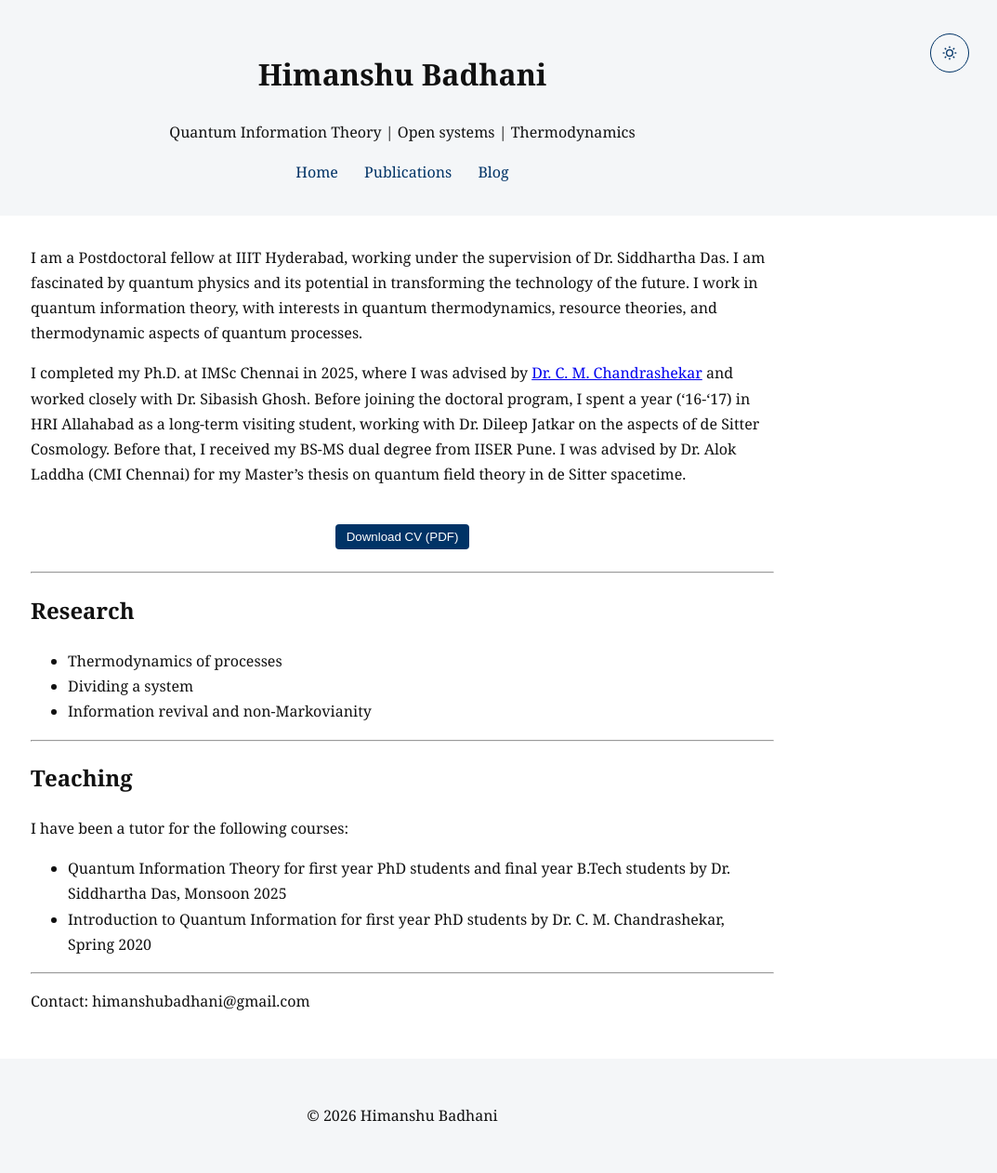
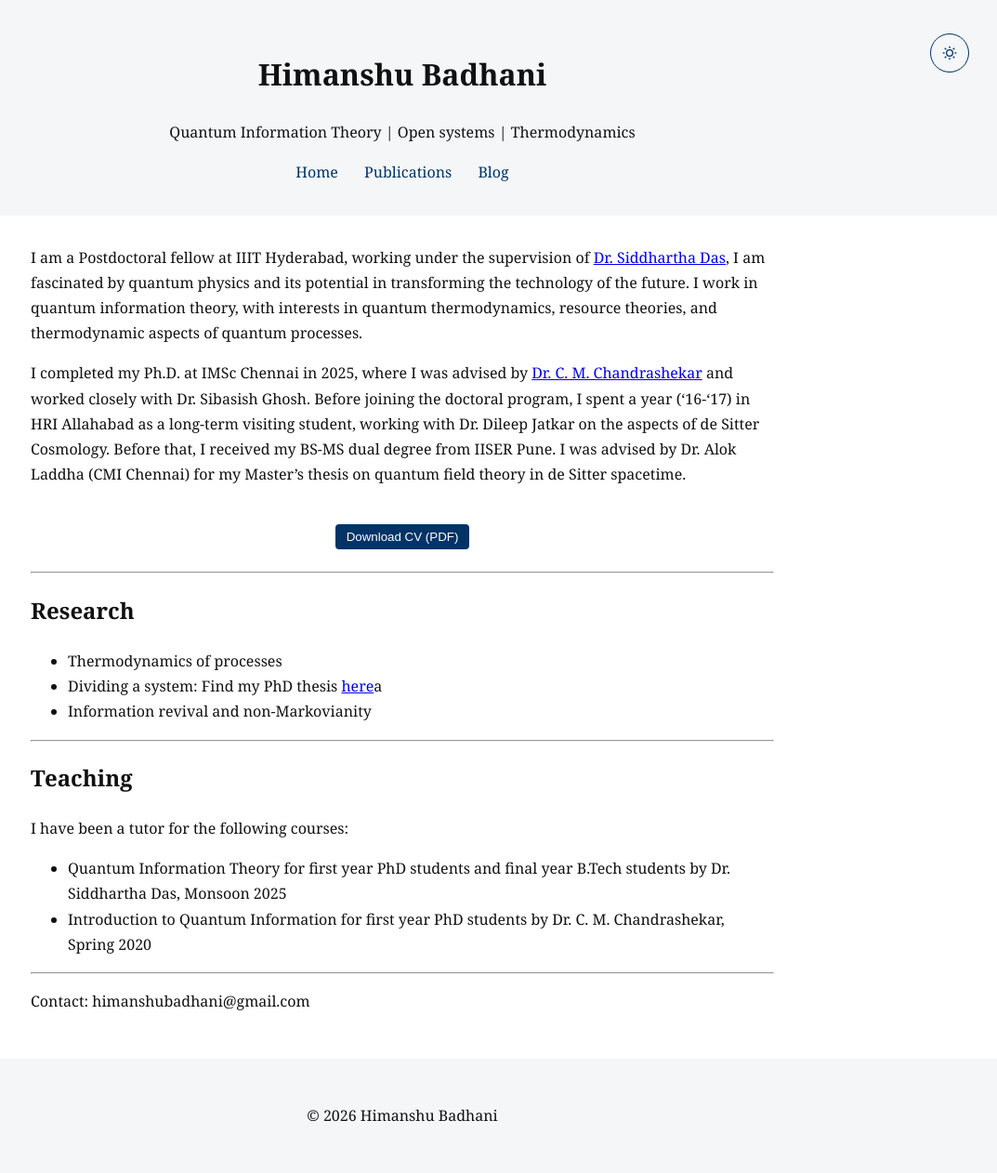
Before and after one commit to himanshubadhani/himanshubadhani.github.io, a Jekyll site: the page built from index.md, in a window 1280 px wide. Shown: the whole page at 93% size, without its empty margins (207-1280 px from the left). Built offline with Jekyll 4.4.1, drawn with Linux system fonts in a browser that asks for light colours.

Commit message:
Update index.md

```diff
--- a/index.md
+++ b/index.md
@@ -2,7 +2,7 @@
 layout: default
 title: About
 ---
-I am a Postdoctoral fellow at IIIT Hyderabad, working under the supervision of Dr. Siddhartha Das. I am fascinated by quantum physics and its potential in transforming the technology of the future. I work in quantum information theory, with interests in quantum thermodynamics, resource theories, and thermodynamic aspects of quantum processes.
+I am a Postdoctoral fellow at IIIT Hyderabad, working under the supervision of <a href="https://www.iiit.ac.in/faculty/~das.seed" target="_blank">Dr. Siddhartha Das</a>, I am fascinated by quantum physics and its potential in transforming the technology of the future. I work in quantum information theory, with interests in quantum thermodynamics, resource theories, and thermodynamic aspects of quantum processes.
 
 I completed my Ph.D. at IMSc Chennai in 2025, where I was advised by <a href="http://iap.iisc.ac.in/~chandracm/" target="_blank">Dr. C. M. Chandrashekar</a> and worked closely with Dr. Sibasish Ghosh. Before joining the doctoral program, I spent a year ('16-'17) in HRI Allahabad as a long-term visiting student, working with Dr. Dileep Jatkar on the aspects of de Sitter Cosmology. Before that, I received my BS-MS dual degree from IISER Pune. I was advised by Dr. Alok Laddha (CMI Chennai) for my Master's thesis on quantum field theory in de Sitter spacetime.
 
@@ -14,7 +14,7 @@ I completed my Ph.D. at IMSc Chennai in 2025, where I was advised by <a href="ht
 ---
 ## Research
 - Thermodynamics of processes
-- Dividing a system
+- Dividing a system: Find my PhD thesis  <a href="https://www.imsc.res.in/xmlui/handle/123456789/901" target="blank">here</a>a
 - Information revival and non-Markovianity
 
 ---
```
